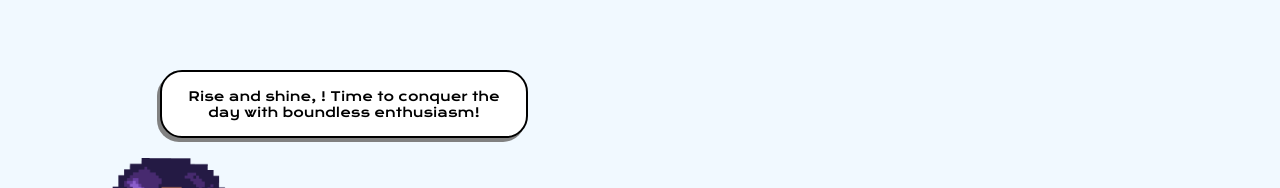
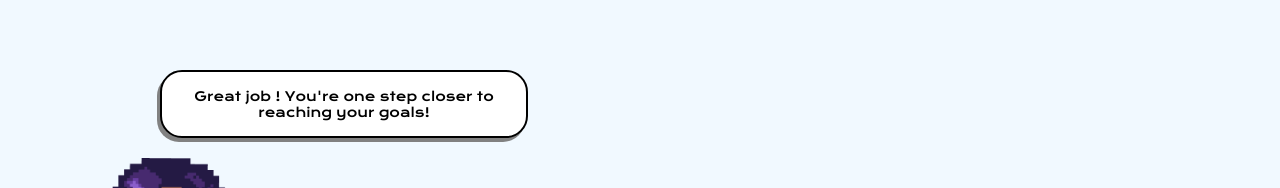
Before and after one commit to EndziTheNoob/taskmate, a Next.js app: page /todolist in a window 1280 px wide. Shown: the part 310-498 px from the top of the page. Built offline with nearby package versions, Linux system fonts and the light colour scheme.

Commit message:
uprava api

```diff
--- a/src/components/Character/index.js
+++ b/src/components/Character/index.js
@@ -61,7 +61,7 @@ export default function Character() {
 
   return (
     <>
-      {showBubble && <CharacterBubble />}
+      {showBubble && <CharacterBubble type="done" />}
       {picture}
     </>
   );
--- a/src/components/CharacterBubble/index.js
+++ b/src/components/CharacterBubble/index.js
@@ -2,7 +2,7 @@ import { useEffect, useState } from 'react';
 import { BubbleContainer, BubbleContent } from './styled';
 import { LoadUserName } from '@/services/user';
 
-export default function Speaking() {
+export default function Speaking({ type }) {
   const [quote, setQuote] = useState('');
   const [name, setName] = useState('');
 
@@ -11,13 +11,13 @@ export default function Speaking() {
   }, []);
 
   useEffect(() => {
-    fetch('/api/quotes_morning')
+    fetch(`/api/quotes_${type}`)
       .then((response) => response.json())
       .then((data) => {
         setQuote(data.quote.replace('$name', name));
       })
       .catch((error) => console.error(error));
-  }, [name]);
+  }, [name, type]);
 
   const quoteLength = quote.length;
   const dynamicHeight = quoteLength * 1;
```
